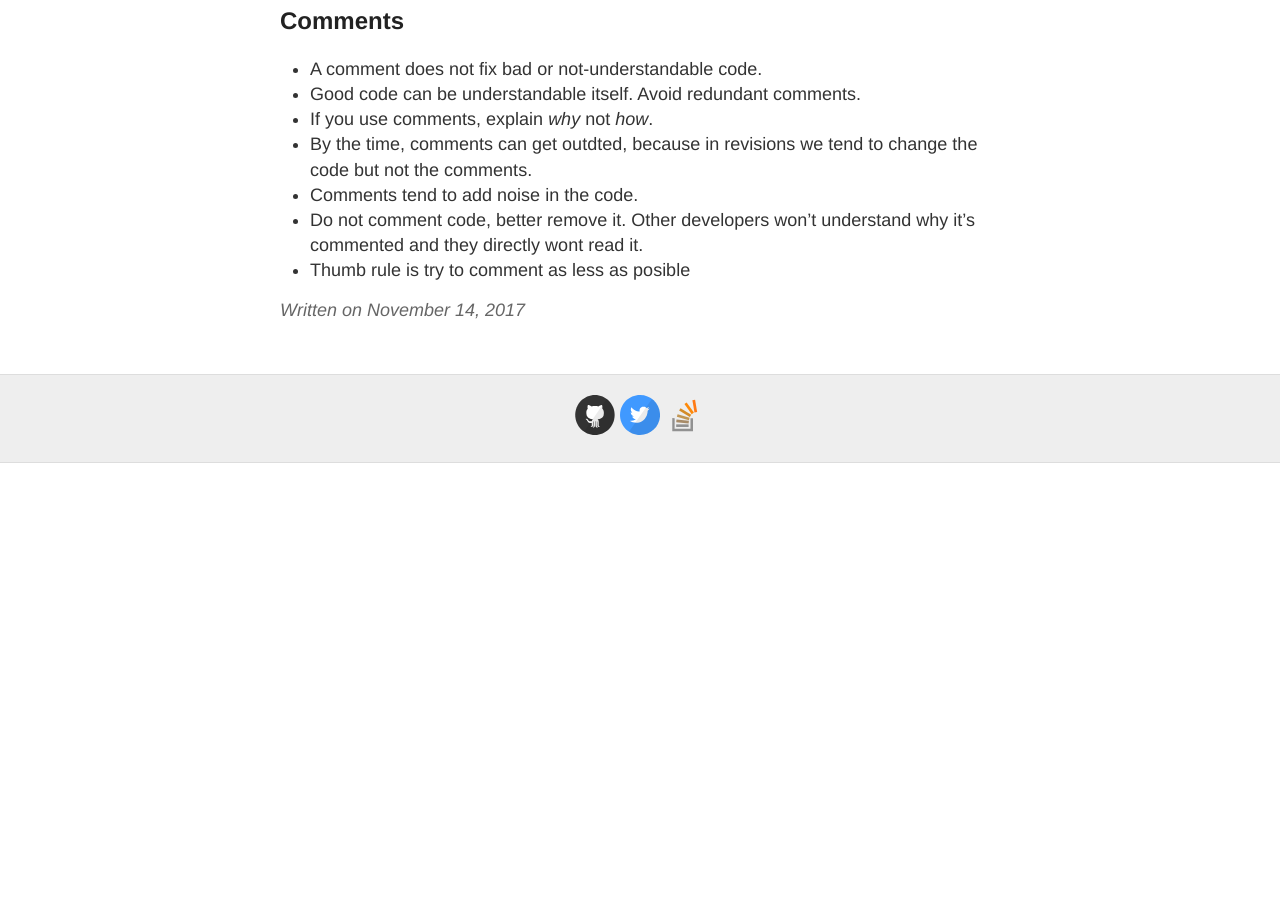
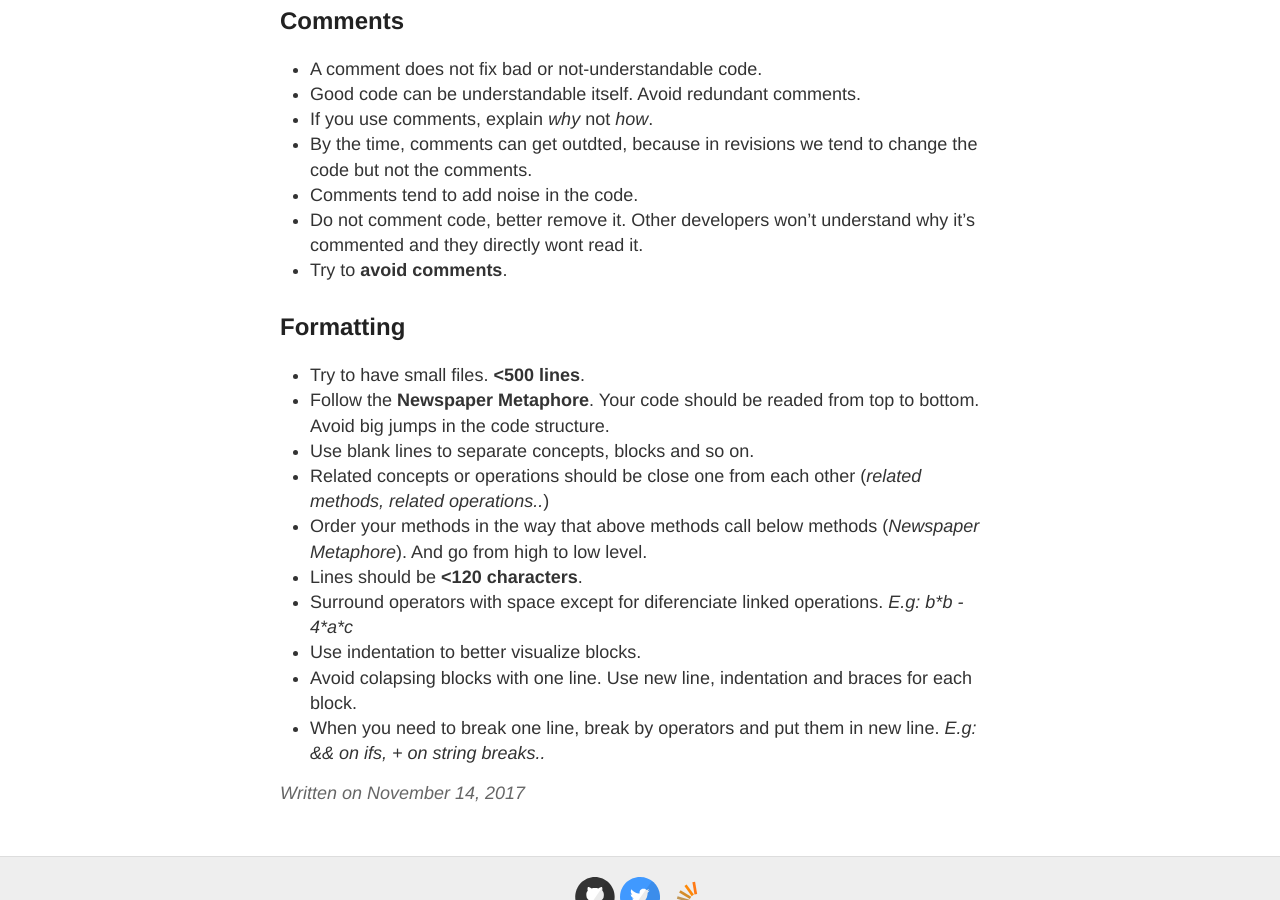
Before and after one commit to adalpari/adalpari.github.io, a Jekyll site: the page built from _posts/2017-11-14-Clean-Code.md, in a window 1280 px wide and 900 px high, scrolled down 1311 px. Built offline with Jekyll 4.4.1, drawn with Linux system fonts in a browser that asks for light colours; before the commit the page ends 1774 px from its top, so only the background shows below that.

Commit message:
Formatting

```diff
--- a/_posts/2017-11-14-Clean-Code.md
+++ b/_posts/2017-11-14-Clean-Code.md
@@ -41,4 +41,16 @@ If you are reading this without have readed the book, run to your closest librar
 - By the time, comments can get outdted, because in revisions we tend to change the code but not the comments.
 - Comments tend to add noise in the code.
 - Do not comment code, better remove it. Other developers won't understand why it's commented and they directly wont read it.
-- Thumb rule is try to comment as less as posible
+- Try to __avoid comments__.
+
+## Formatting
+- Try to have small files. __<500 lines__.
+- Follow the __Newspaper Metaphore__. Your code should be readed from top to bottom. Avoid big jumps in the code structure.
+- Use blank lines to separate concepts, blocks and so on.
+- Related concepts or operations should be close one from each other (_related methods, related operations.._)
+- Order your methods in the way that above methods call below methods (_Newspaper Metaphore_). And go from high to low level.
+- Lines should be __<120 characters__.
+- Surround operators with space except for diferenciate linked operations. _E.g: b*b - 4*a*c_
+- Use indentation to better visualize blocks.
+- Avoid colapsing blocks with one line. Use new line, indentation and braces for each block.
+- When you need to break one line, break by operators and put them in new line. _E.g: && on ifs, + on string breaks.._
```
